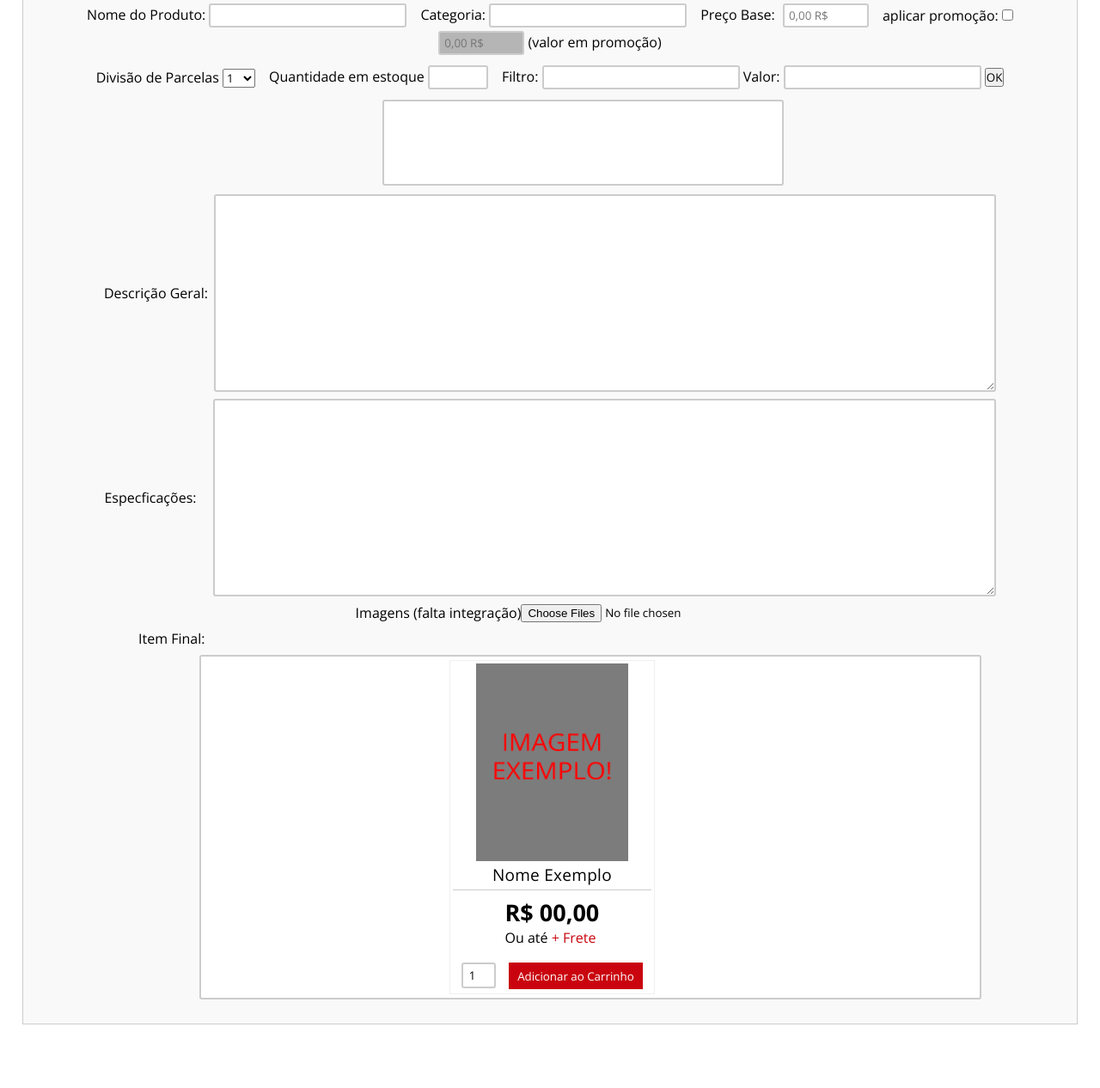
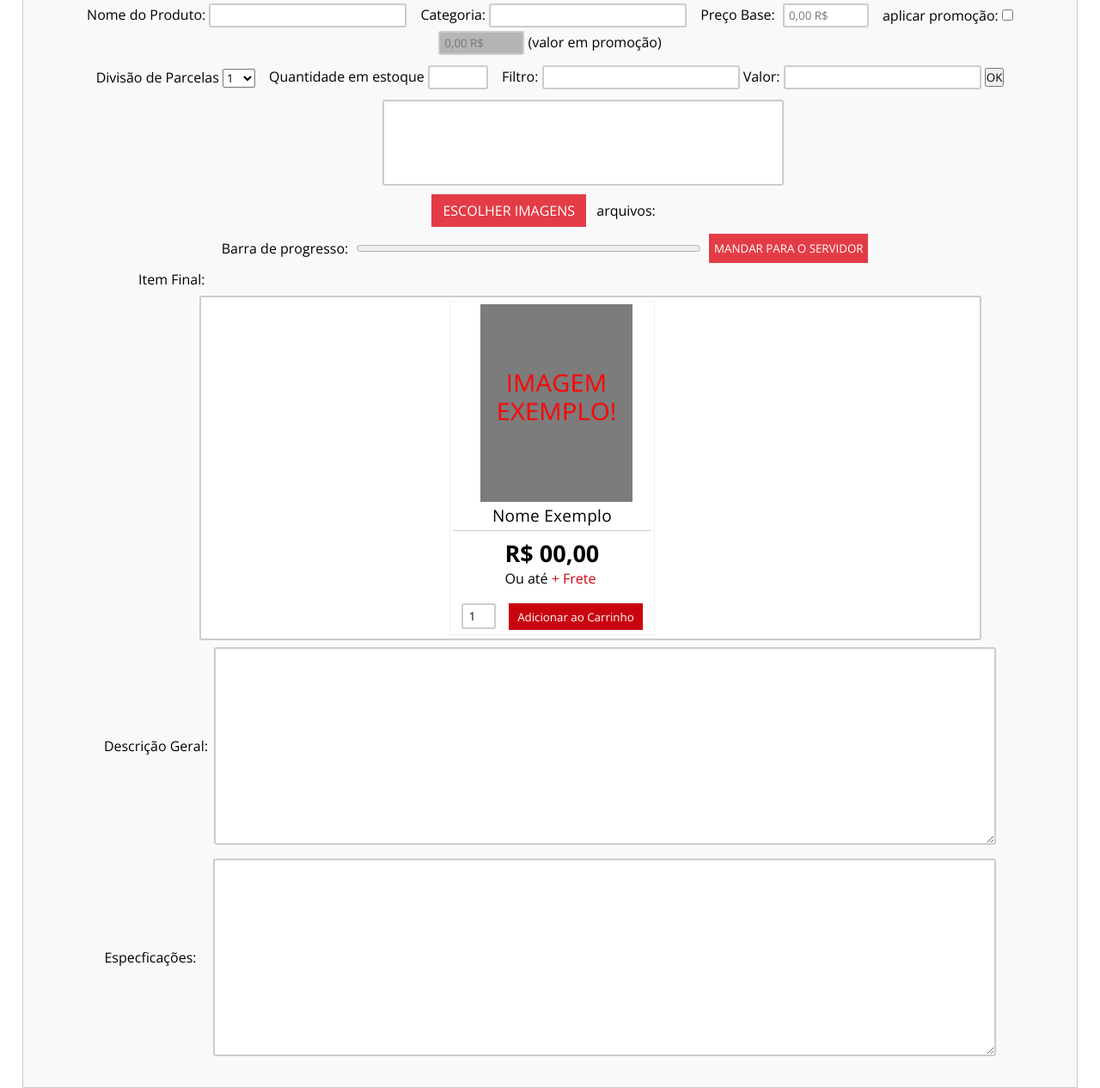
Before and after one commit to BruxoSagaz/Earth-Store, a PHP site: page /cad_item.html in a window 1280 px wide. Shown: the part 173-1439 px from the top of the page at 86% size. Before the commit the page ends 1365 px from the top, so only its background shows below. Run offline with PHP 8.4, Linux system fonts and the light colour scheme; some libraries are stand-ins or nearby versions; some web fonts are replaced.

Commit message:
Image Preview and upload, css hotfix needed

```diff
--- a/cad_item.html
+++ b/cad_item.html
@@ -149,20 +149,19 @@
 
                     </div>
 
+
+
                     <div class="flex-center">
-                        <label for="descricaoGeral">Descrição Geral: </label>
-                        <textarea name="descricaoGeral" id="descricaoGeral" cols="30" rows="10"></textarea>
+                        <label id="label-up" for="file_to_upload">Escolher Imagens </label>
+                        <input type="file"  name="file_to_upload" id="file_to_upload" accept=".jpg, .png, .jpeg, .webp" multiple>
+                        <p id="file_name">arquivos: </p>
+                        <p id="progress_status"></p>
                     </div>
 
                     <div class="flex-center">
-                        <label for="especificacoes">Especficações: </label>
-                        <textarea name="especificacoes" id="especificacoes" cols="30" rows="10" style="margin-left: 20px;"></textarea>
-                    </div>
-
-
-                    <div class="flex-center">
-                        <label for="images">Imagens (falta integração)</label>
-                        <input type="file" name="images" id="file-uploader" accept=".jpg, .png, .jpeg, .webp" multiple>
+                        <span>Barra de progresso: </span>
+                        <progress id="progress_bar" value="0" max="100"></progress>
+                        <input type="button" value="Mandar para o Servidor" id="upload_file_button">
                     </div>
 
 
@@ -176,13 +175,13 @@
                                     <div class="product">
                                         <div class="product-allign">
                                             <div class="product-image">
-                                                <a href="individual">
-                                                    <!-- Discount -->
-                                                    <div class="discount hide" ></div>
-                                                    <div class="prom-value"></div>
-                                                    <!-- Image -->
-                                                    <img src="images/example.png" alt="Terço">
-                                                </a>
+
+                                                <!-- Discount -->
+                                                <div class="discount hide" ></div>
+                                                <div class="prom-value"></div>
+                                                <!-- Image -->
+                                                <img src="images/example.png" alt="Terço" id="img">
+
                                             </div>
                                             <!-- Product Name -->
                                             <div class="product-name">
@@ -217,9 +216,20 @@
                                 </div>
                             </div>
                         </div>
+                    </div><!-- Display item -->
+
+
+                    <div class="flex-center w100">
+                        <label for="descricaoGeral">Descrição Geral: </label>
+                        <textarea name="descricaoGeral" id="descricaoGeral" cols="30" rows="10"></textarea>
                     </div>
 
-                </form>
+                    <div class="flex-center w100">
+                        <label for="especificacoes">Especficações: </label>
+                        <textarea name="especificacoes" id="especificacoes" cols="30" rows="10" style="margin-left: 20px;"></textarea>
+                    </div>
+
+                </form> <!-- form -->
 
             </div>
         </div>
@@ -231,5 +241,9 @@
     <script src="js/jquery.mask.js"></script>
     <script src="js/validatons.js"></script>
     <script  src="js/cad_item.js"></script>
+
+    <script>
+
+    </script>
 </body>
 </html>
--- a/js/cad_item.js
+++ b/js/cad_item.js
@@ -100,21 +100,6 @@ $(document).ready(function(){
 
     }
 
-    // Start File Upload System
-
-    const fileUploader = document.getElementById('file-uploader');
-
-    fileUploader.addEventListener('change', (event) => {
-        const files = event.target.files;
-        for (const file of files) {
-            const name = file.name;
-            const type = file.type ? file.type: 'NA';
-            const size = file.size;
-            const lastModified = file.lastModified;
-            console.log({ file, name, type, size, lastModified });
-         }
-    });
-
     // Item Creation
 
     $('#nome').keyup(function(){
@@ -198,4 +183,58 @@ $(document).ready(function(){
     $('#par-div').change(function(){
         applyDivisions();
     });
+
+
+    // File upload system
+
+    $('#file_to_upload').change(function(e){
+        $('#file_name').text("arquivos: ")
+        window.selectedFile = e.target.files;
+        let len = window.selectedFile.length;
+
+        for(i = 0; i<=len-1;i++){
+            // console.log(window.selectedFile[i].name);
+            if(i==len-1){
+                $('#file_name').append(` ${window.selectedFile[i].name} `);
+            }else{
+                $('#file_name').append(` ${window.selectedFile[i].name} +`);
+            }
+        }
+
+        const file = $(this)[0].files[0];
+        const reader = new FileReader();
+        reader.onload = function(){
+            $('#img').attr('src', reader.result)
+        }
+        reader.readAsDataURL(file);
+
+    });
+
+    // Manda o arquivo
+    $('#upload_file_button').click(function(){
+
+        let len = window.selectedFile.length;
+
+        for(i=0;i<=len-1;i++){
+            uploadFile(window.selectedFile[i]);
+        }
+    });
+
+
+
+    function uploadFile(file) {
+        var formData = new FormData();
+        formData.append('file_to_upload', file);
+        var ajax = new XMLHttpRequest();
+        ajax.upload.addEventListener("progress", progressHandler, false);
+        ajax.open('POST', 'uploader.php');
+        ajax.send(formData);
+    }
+
+    function progressHandler(event) {
+        var percent = (event.loaded / event.total) * 100;
+        document.getElementById("progress_bar").value = Math.round(percent);
+        document.getElementById("progress_status").innerHTML = Math.round(percent) + "% Enviado ";
+    }
+
 });
--- a/style/cad_item.css
+++ b/style/cad_item.css
@@ -18,6 +18,10 @@ h2{
 
 a{
     text-decoration: none;
+}
+
+.w100{
+    width: 100%;
 }
 
 form{
@@ -78,6 +82,10 @@ header{
     align-items: right;
     justify-content: right;
     flex-wrap: wrap;
+}
+
+.uploadcare--widget__button.uploadcare--widget__button_type_open {
+    background-color: #0073ff;
 }
 
 /* Header */
@@ -225,6 +233,47 @@ textarea:focus{
     margin: 0 auto;
 }
 
+
+input[type="file"] {
+    display: none;
+}
+
+#label-up {
+    padding: 8px 10px;
+    width: 180px;
+    background-color: #e33c46;
+    color: #FFF;
+    text-transform: uppercase;
+    text-align: center;
+    display: block;
+    margin-right: 12px;
+    cursor: pointer;
+}
+
+#upload_file_button{
+    padding: 8px 4px;
+    width: 185px;
+    background-color: #e33c46;
+    color: #FFF;
+    text-transform: uppercase;
+    text-align: center;
+    display: block;
+    margin-right: 12px;
+    cursor: pointer;
+    border: 0;
+}
+
+#progress_status{
+    margin-left: 15px;
+    font-style: italic;
+    font-weight: 900;
+}
+
+#progress_bar{
+    width:400px;
+    margin: 0 10px;
+}
+
 /* item configuration */
 
 .result-items .offers .item {
@@ -273,7 +322,7 @@ textarea:focus{
     width: auto !important;
     max-height: 145%;
     justify-content: center;
-    z-index: -5;
+    z-index: 0;
 }
 
 div.product-name{
```
Also changed, not shown: uploader.php (added, +33 -0 lines).
